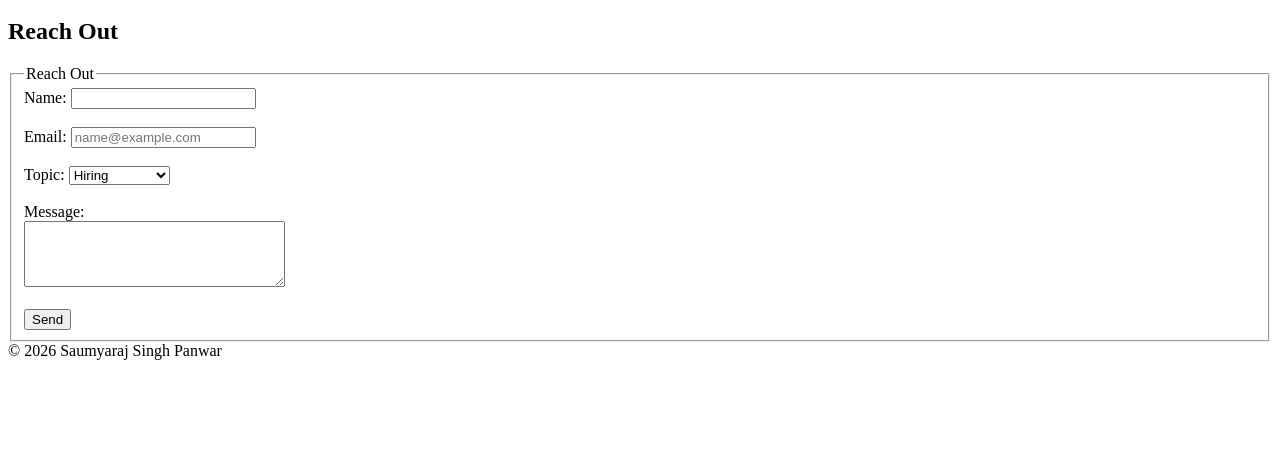
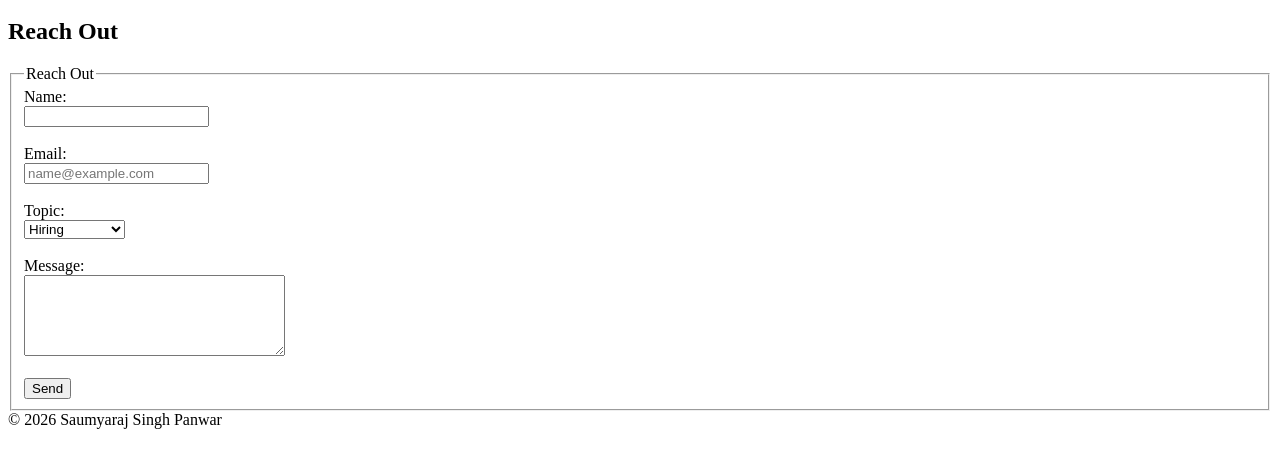
Before and after one commit to saumyaraj4518/portfolio_saumyaraj, a plain HTML site: page contact.html in a window 1280 px wide. Shown: the part 136-604 px from the top of the page. Drawn offline with Linux system fonts and the light colour scheme.

Commit message:
Update contact.html

```diff
--- a/contact.html
+++ b/contact.html
@@ -6,6 +6,7 @@
     <link rel="stylesheet" href="style.css">
 </head>
 <body>
+    <!-- Header with Navigation -->
     <header>
         <h1>Saumyaraj Singh Panwar</h1>
         <nav>
@@ -16,18 +17,21 @@
             </ul>
         </nav>
     </header>
+
+    <!-- Main Contact Form -->
     <main>
         <h2>Reach Out</h2>
         <form action="https://httpbin.org/get" method="get">
             <fieldset>
                 <legend>Reach Out</legend>
-            <label for="name">Name:</label>
+
+                <label for="name">Name:</label><br>
                 <input type="text" id="name" name="name" required><br><br>
 
-            <label for="email">Email:</label>
+                <label for="email">Email:</label><br>
                 <input type="email" id="email" name="email" placeholder="name@example.com"><br><br>
 
-            <label for="topic">Topic:</label>
+                <label for="topic">Topic:</label><br>
                 <select id="topic" name="topic">
                     <option value="Hiring">Hiring</option>
                     <option value="Collaboration">Collaboration</option>
@@ -35,12 +39,14 @@
                 </select><br><br>
 
                 <label for="message">Message:</label><br>
-            <textarea id="message" name="message" rows="4" cols="30"></textarea><br><br>
+                <textarea id="message" name="message" rows="5" cols="30"></textarea><br><br>
 
                 <button type="submit">Send</button>
             </fieldset>
         </form>
     </main>
+
+    <!-- Footer -->
     <footer>
         &copy; 2026 Saumyaraj Singh Panwar
     </footer>
```
Lines whose indentation alone changed are shown as unchanged.
